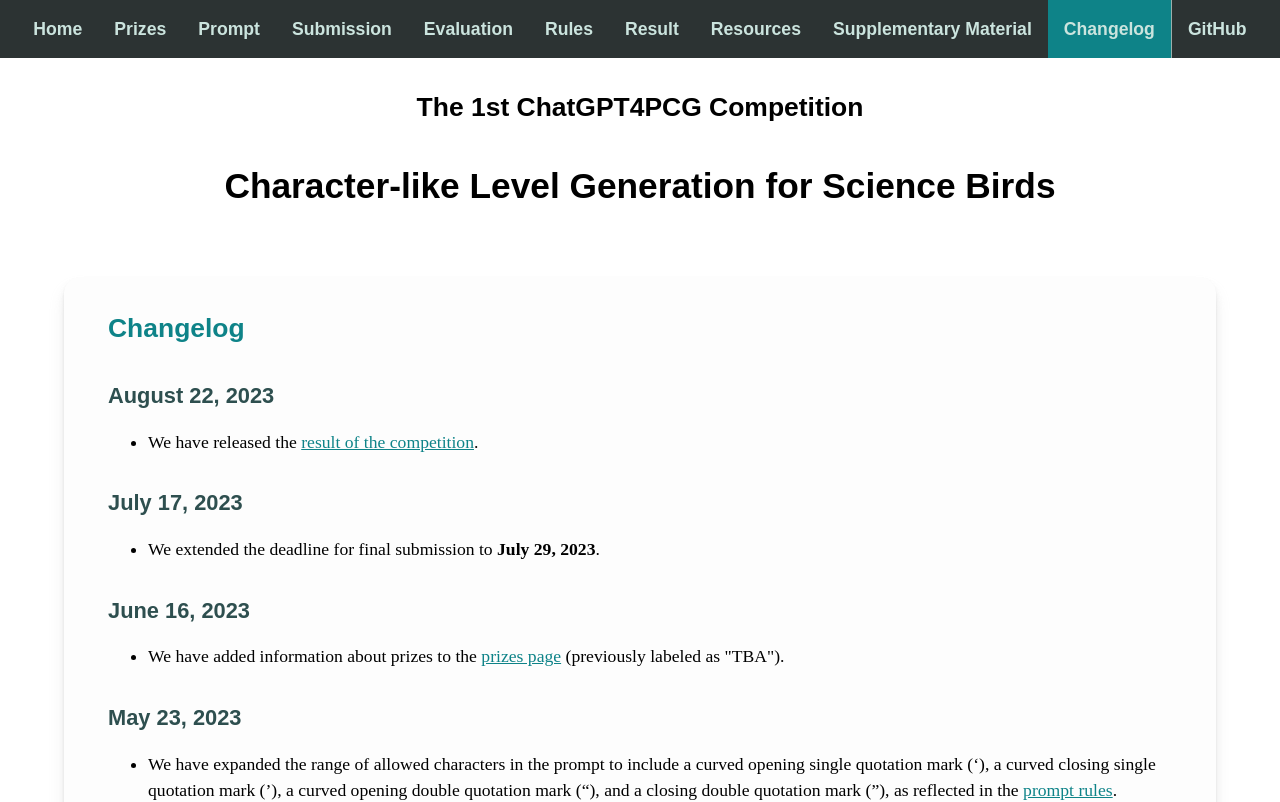
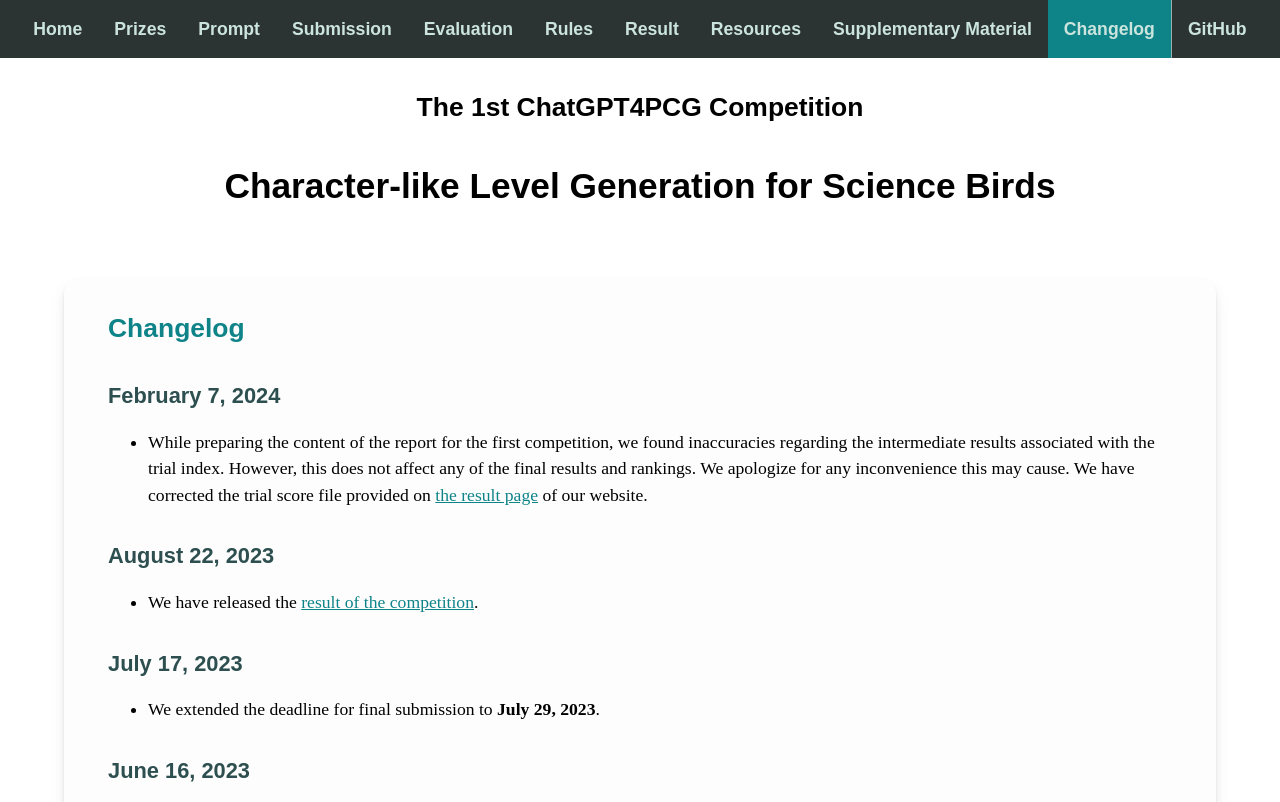
Before and after one commit to chatgpt4pcg/chatgpt4pcg.github.io, a Next.js app: page /changelog in a window 1280 px wide. Shown: the top 802 px of the page. Built offline with nearby package versions, Linux system fonts and the light colour scheme.

Commit message:
chore: update announcement

```diff
--- a/pages/changelog.tsx
+++ b/pages/changelog.tsx
@@ -21,6 +21,18 @@
 				</PageHeader>
 				<Section>
 					<SectionHeader id='changelog'>Changelog</SectionHeader>
+					<SectionSubHeader>February 7, 2024</SectionSubHeader>
+					<ul>
+						<li>
+							While preparing the content of the report for the first
+							competition, we found inaccuracies regarding the intermediate
+							results associated with the trial index. However, this does not
+							affect any of the final results and rankings. We apologize for any
+							inconvenience this may cause. We have corrected the trial score
+							file provided on <Link href='/result#competition-data'>the result page</Link> of
+							our website.
+						</li>
+					</ul>
 					<SectionSubHeader>August 22, 2023</SectionSubHeader>
 					<ul>
 						<li>
--- a/pages/result.tsx
+++ b/pages/result.tsx
@@ -36,12 +36,12 @@
 							<li>
 								<a href='/files/trial_scores.csv' download>
 									Trial scores - trial_scores.csv
-								</a>
+								</a> (Updated on Feb 7, 2024 9:52AM JST)
 							</li>
 							<li>
 								<a href='/files/character_scores.csv' download>
 									Character scores - character_scores.csv
-								</a>
+								</a> (Updated on Feb 7, 2024 9:52AM JST)
 							</li>
 							<li>
 								<a href='/files/result.json' download>
```
Also changed, not shown: pages/index.tsx (+13 -3 lines), public/files/trial_scores.csv.
